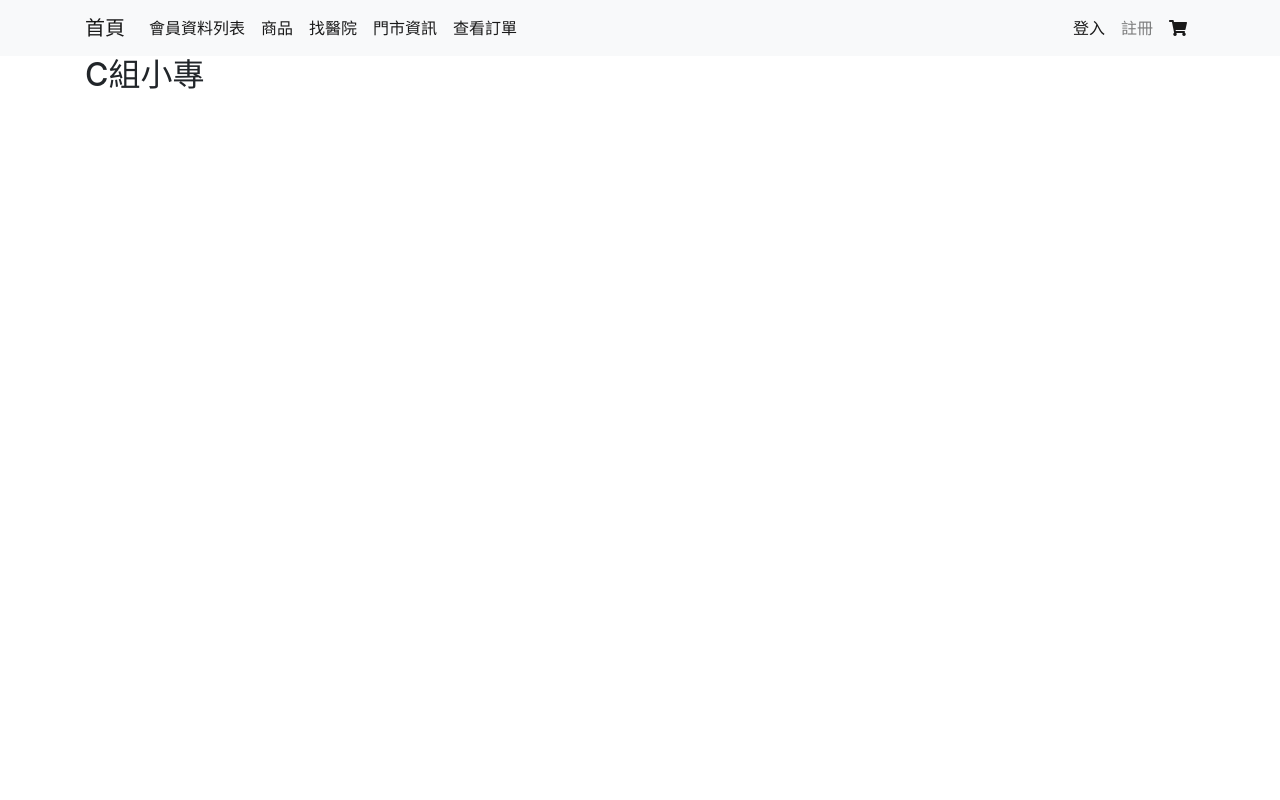
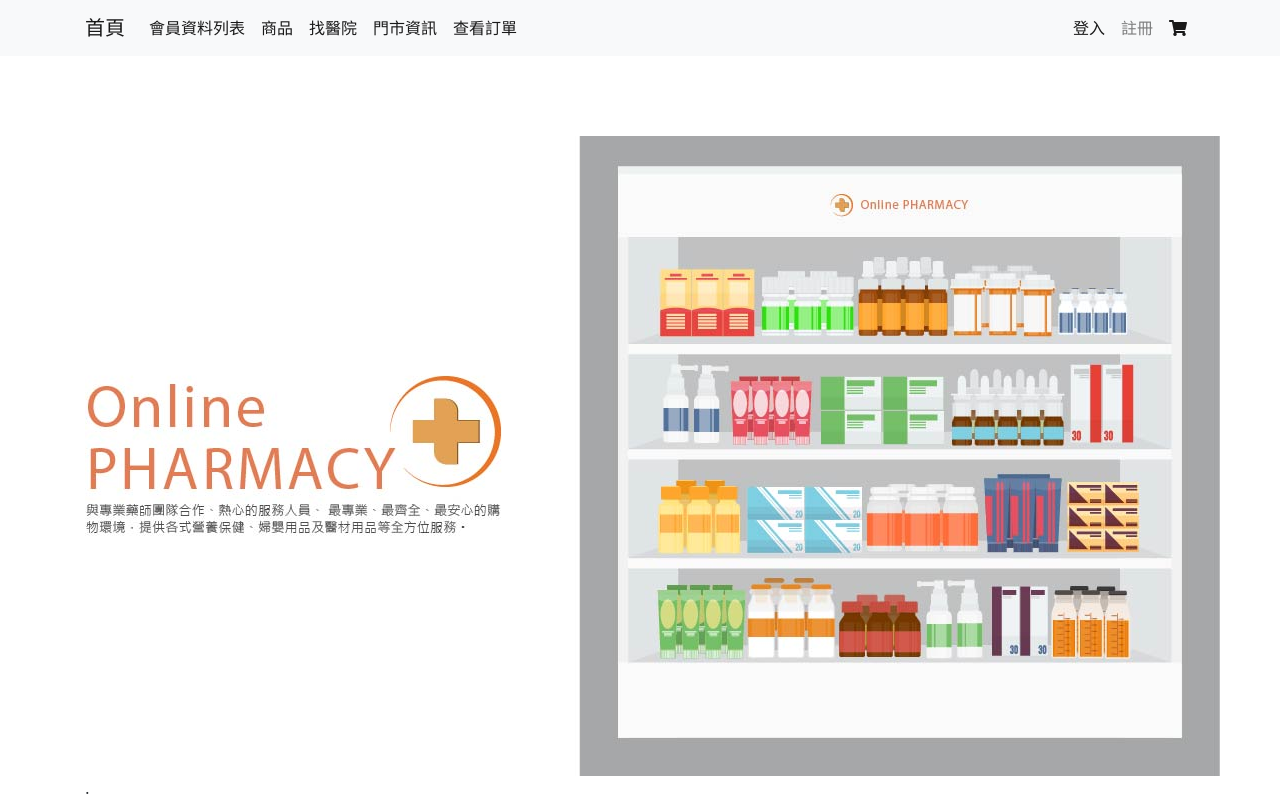
Before and after one commit to story801216/zi-finalproject, a PHP site: page /mfee19-php/index_.php in a window 1280 px wide. Run offline with PHP 8.4, Linux system fonts and the light colour scheme.

Commit message:
增加首頁圖片

```diff
--- a/zi-ting/index_.php
+++ b/zi-ting/index_.php
@@ -1,11 +1,22 @@
 <?php
-    include __DIR__. '/partials/init.php';
-    $title = 'C組php&sql小專';
+include __DIR__ . '/partials/init.php';
+$title = 'C組php&sql小專';
 ?>
-<?php include __DIR__. '/partials/html-head.php'; ?>
-<?php include __DIR__. '/partials/navbar.php'; ?>
+<?php include __DIR__ . '/partials/html-head.php'; ?>
+<?php include __DIR__ . '/partials/navbar.php'; ?>
 <div class="container">
-    <h2>C組小專</h2>
+
+    <div class="pic">
+        <img src="./img/3.jpg" alt="">.
+
+    </div>
+
+    <style>
+        .pic{
+            margin-top: 80px;
+
+        }
+    </style>
 </div>
-<?php include __DIR__. '/partials/scripts.php'; ?>
-<?php include __DIR__. '/partials/html-foot.php'; ?>
+<?php include __DIR__ . '/partials/scripts.php'; ?>
+<?php include __DIR__ . '/partials/html-foot.php'; ?>
```
Also changed, not shown: zi-ting/img/3.jpg (added).
